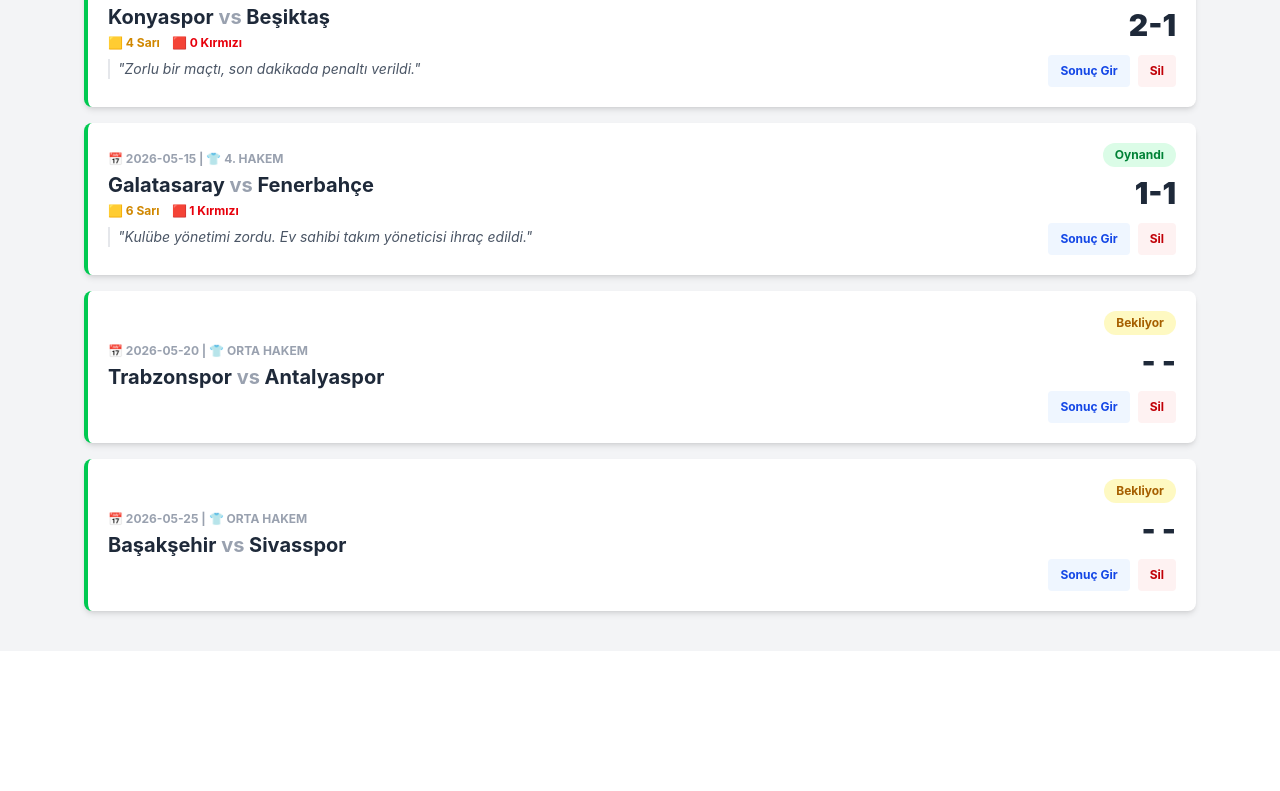
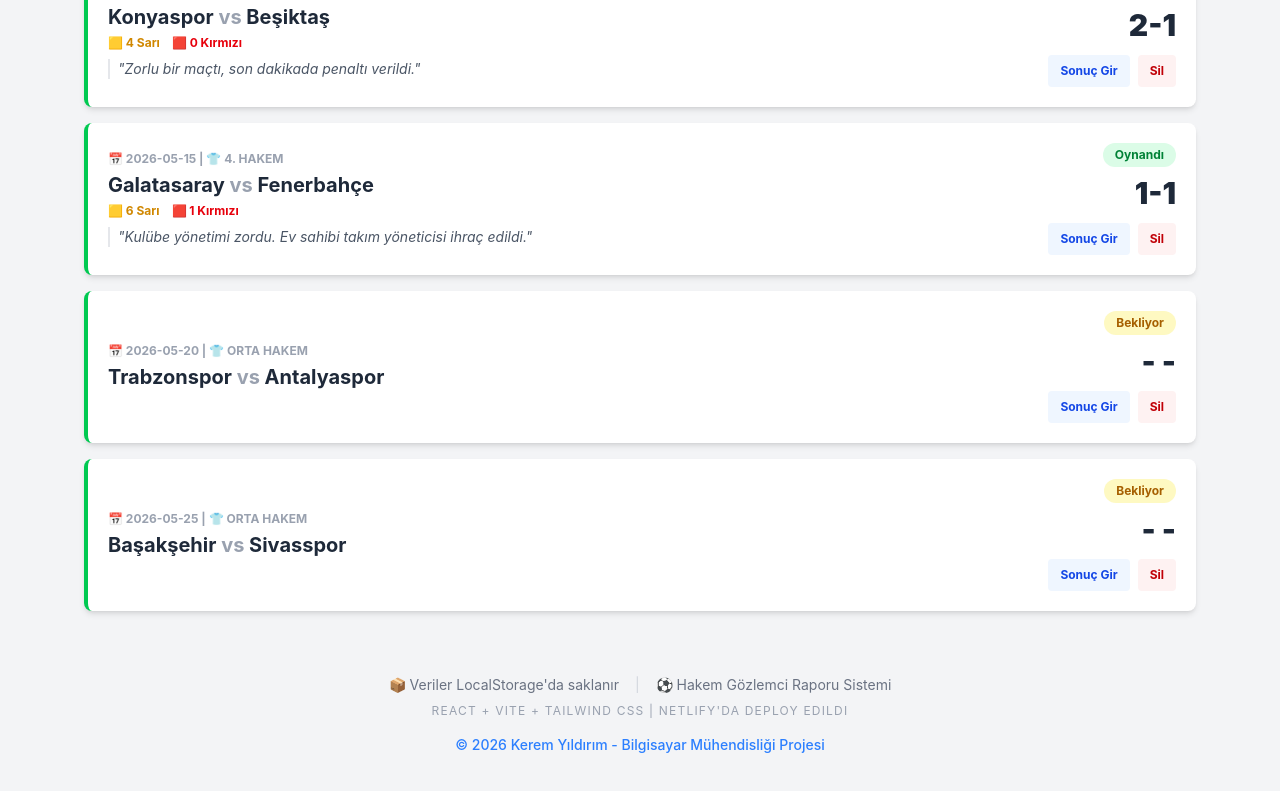
Before and after one commit to KeremYildirim0611/hakem-takip-app, a React (Vite) app: page / in a window 1280 px wide. Shown: the part 663-1454 px from the top of the page. Before the commit the page ends 1314 px from the top, so only its background shows below. Built offline with nearby package versions, Linux system fonts and the light colour scheme.

Commit message:
Sayfa altına profesyonel footer bölümü eklendi

```diff
--- a/src/Pages/HomePage.jsx
+++ b/src/Pages/HomePage.jsx
@@ -115,6 +115,24 @@
           <p className="text-center text-gray-500 py-4">Maç bulunamadı.</p>
         )}
       </div>
+      {/* Sayfa Altı (Footer) Bilgi Bölümü */}
+      <footer className="mt-16 pb-10 text-center space-y-2">
+        <div className="flex items-center justify-center gap-4 text-gray-500 text-sm">
+          <span className="flex items-center gap-1">
+            📦 Veriler LocalStorage'da saklanır
+          </span>
+          <span className="text-gray-300">|</span>
+          <span className="flex items-center gap-1">
+            ⚽ Hakem Gözlemci Raporu Sistemi
+          </span>
+        </div>
+        <div className="text-gray-400 text-xs tracking-widest uppercase">
+          React + Vite + Tailwind CSS | Netlify'da Deploy Edildi
+        </div>
+        <div className="text-blue-500 font-medium text-sm pt-2">
+          © 2026 Kerem Yıldırım - Bilgisayar Mühendisliği Projesi
+        </div>
+      </footer>
     </div>
   );
 }
```
